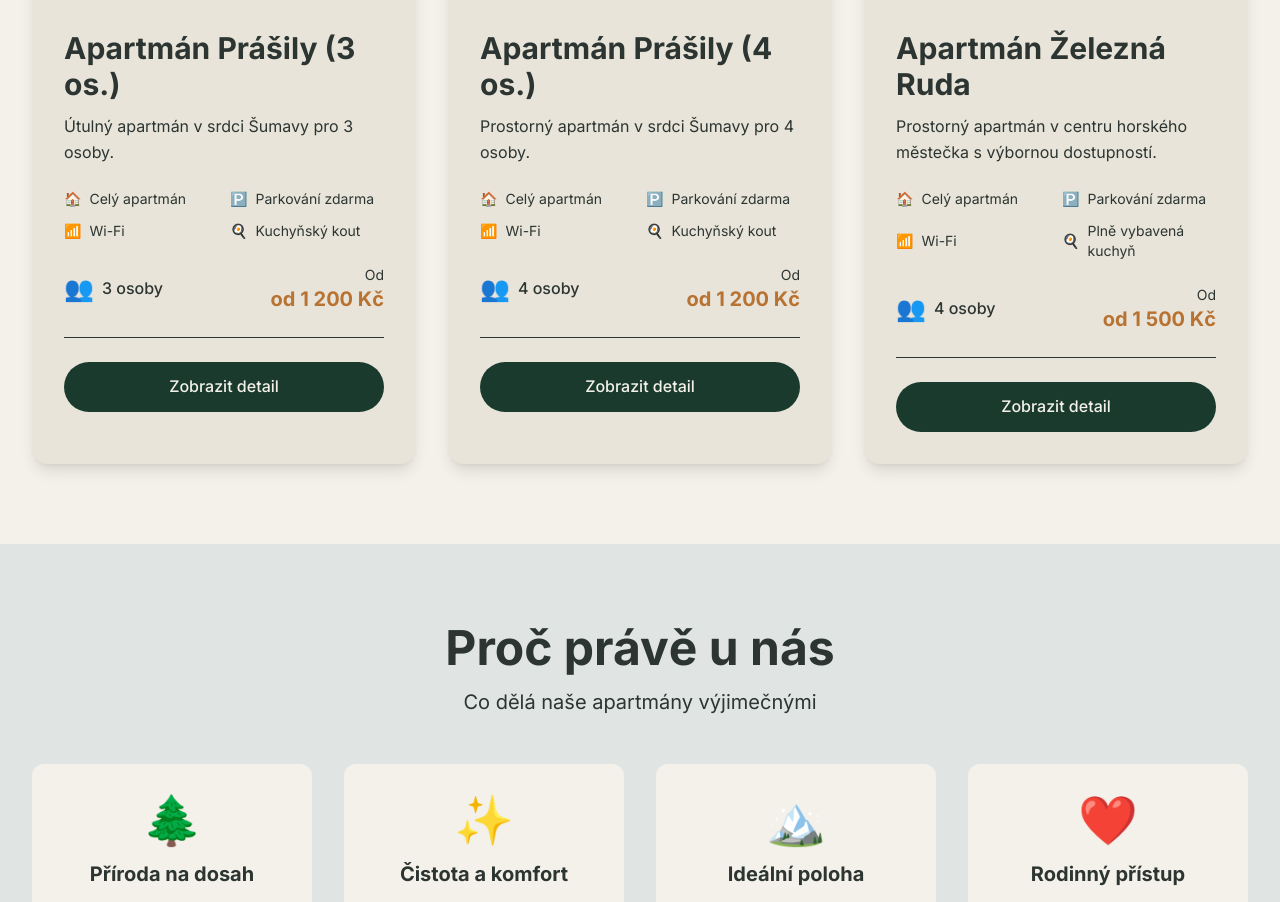
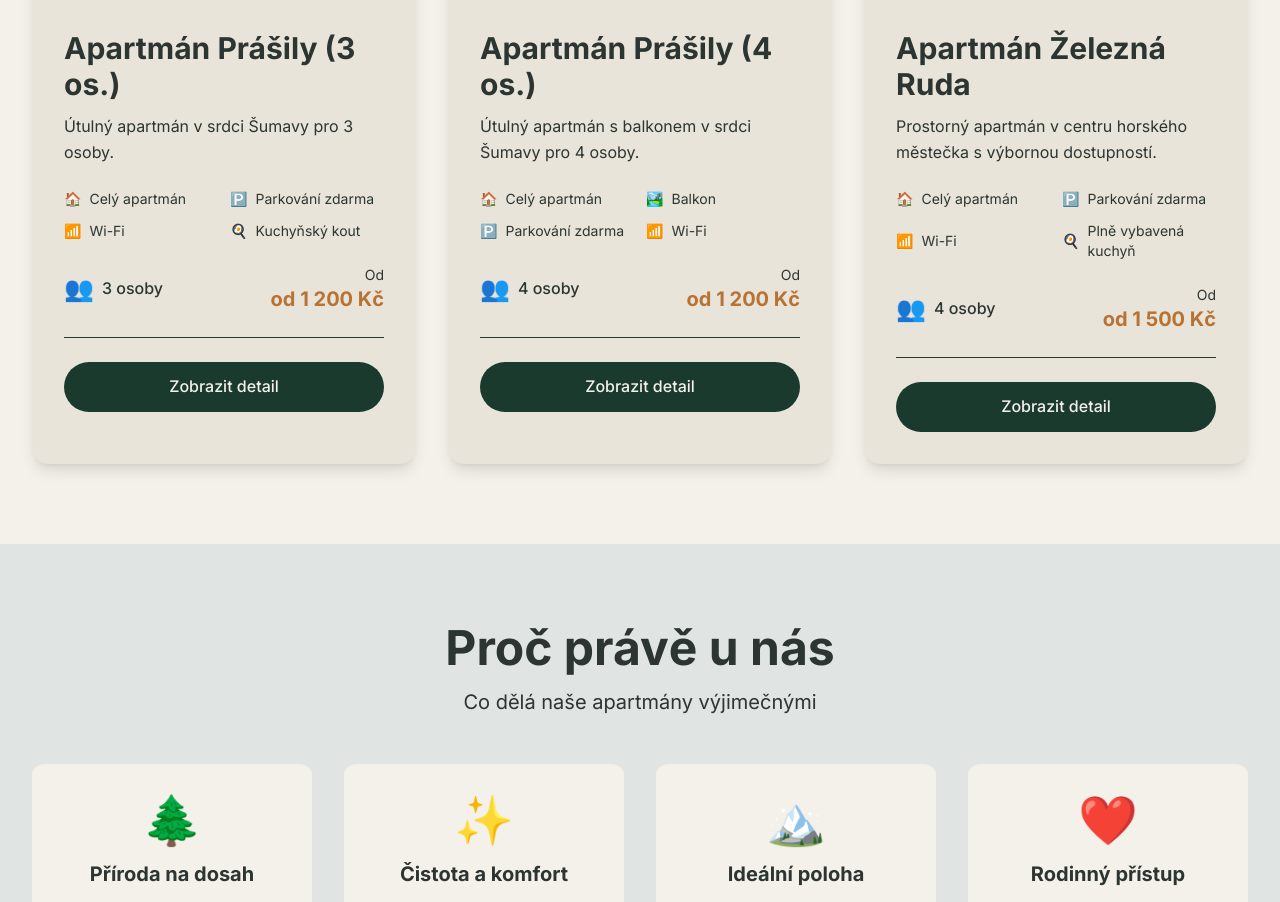
Before and after one commit to tomasklepac/Apartmany-sumava, a Next.js app: page / in a window 1280 px wide. Shown: the part 1342-2244 px from the top of the page. Built offline with nearby package versions, Linux system fonts and the light colour scheme.

Commit message:
content: update prasily-2 desc to cozy with balcony

```diff
--- a/content/apartments.ts
+++ b/content/apartments.ts
@@ -79,12 +79,13 @@ export const apartments: Apartment[] = [
         title: 'Apartmán Prášily (4 os.)',
         location: 'Prášily',
         address: 'Prášily 172, 342 01 Prášily',
-        shortDescription: 'Prostorný apartmán v srdci Šumavy pro 4 osoby.',
-        longDescription: 'Moderně zařízený apartmán v klidné části Prášil nabízí perfektní zázemí pro dovolenou v přírodě. Nachází se v blízkosti turistických tras s krásnou přírodou. Apartmán je vybaven kuchyňským koutem, prostornou obývací částí a pohodlnou ložnicí. Ideální pro rodiny s dětmi.',
+        shortDescription: 'Útulný apartmán s balkonem v srdci Šumavy pro 4 osoby.',
+        longDescription: 'Moderně zařízený apartmán v klidné části Prášil nabízí perfektní zázemí pro dovolenou v přírodě. Nachází se v blízkosti turistických tras s krásnou přírodou. Apartmán je vybaven kuchyňským koutem, prostornou obývací částí a pohodlnou ložnicí. K apartmánu náleží vlastní balkon.',
         capacity: '4 osoby',
         heroImage: '/images/prasily/prasily-ap2-cley-pokoj.webp',
         features: [
             { icon: '🏠', label: 'Celý apartmán' },
+            { icon: '🏞️', label: 'Balkon' },
             { icon: '🅿️', label: 'Parkování zdarma' },
             { icon: '📶', label: 'Wi-Fi' },
             { icon: '🍳', label: 'Kuchyňský kout' },
```
